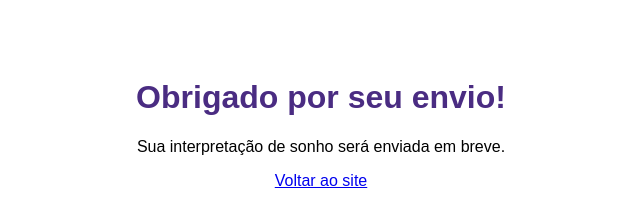
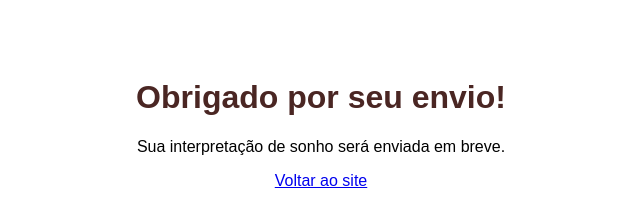
Before and after one commit to linguagemsonhos/site-linguagem-dos-sonhos, a plain HTML site: page obrigado.html in a window 1280 px wide. Shown: the whole page, without its empty margins (319-959 px from the left). Drawn offline with Linux system fonts and the light colour scheme.

Commit message:
Update obrigado.html

```diff
--- a/obrigado.html
+++ b/obrigado.html
@@ -2,10 +2,10 @@
 <html lang="pt-BR">
 <head>
     <meta charset="UTF-8">
-    <title>Obrigado!</title>
+    <title>Obrigado</title>
     <style>
-        body { font-family: 'Montserrat', sans-serif; text-align: center; padding: 50px; }
-        h1 { color: #4a2c82; }
+        body { font-family: "Montserrat", sans-serif; text-align: center; padding: 50px; }
+        h1 { color: #4a2623; }
     </style>
 </head>
 <body>
```
